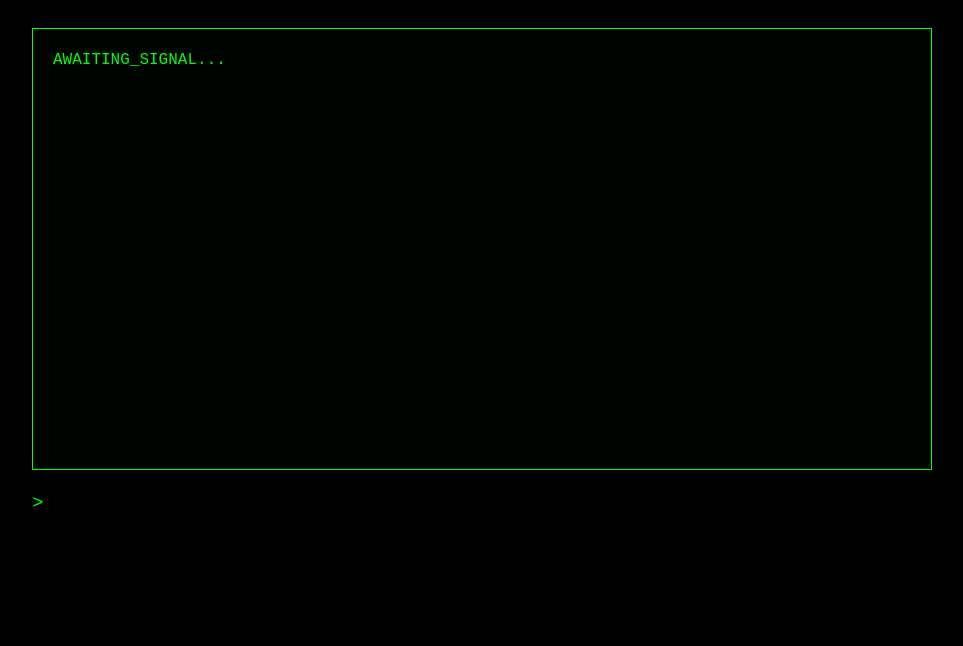
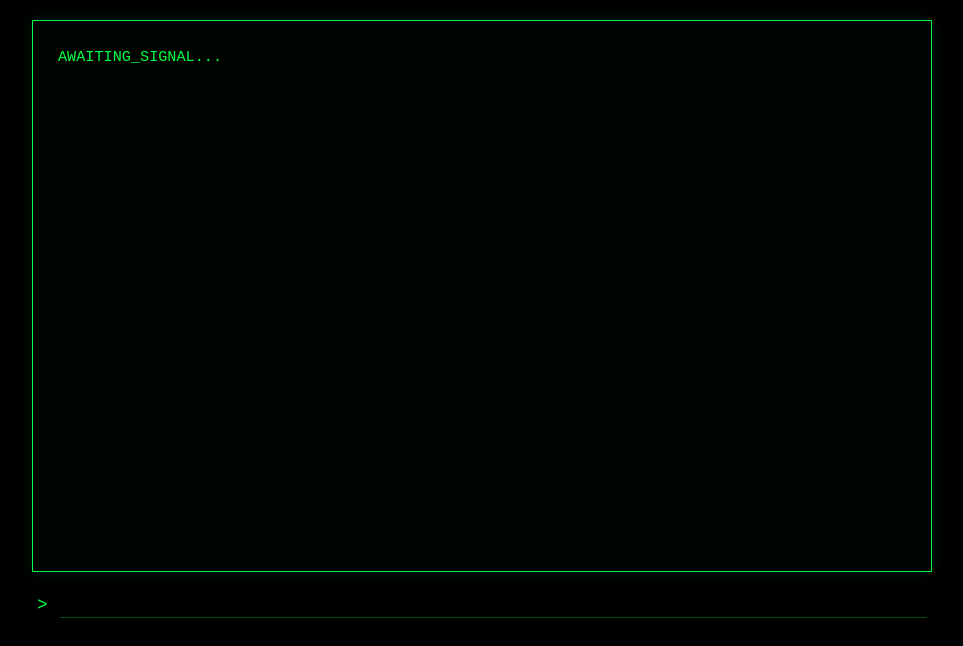
Before and after one commit to rhyscurrie-ux/the-zapper, a website: page the-zapper/public/index.html in a window 1280 px wide. Shown: the whole page, without its empty margins (158-1121 px from the left). Drawn offline with nearby package versions, Linux system fonts and the light colour scheme.

Commit message:
Update style.css

```diff
--- a/the-zapper/public/style.css
+++ b/the-zapper/public/style.css
@@ -1,24 +1,69 @@
-body { background: #000; color: #0f0; font-family: 'Courier New', Courier, monospace; padding: 20px; line-height: 1.4; }
-#terminal { max-width: 900px; margin: auto; }
+/* THE ZAPPER // MARTIS FORENSIC VISUALS */
+
+body {
+    background: #000;
+    color: #00ff41; /* The "Classic Green" frequency */
+    font-family: 'Courier New', Courier, monospace;
+    padding: 20px;
+    line-height: 1.5;
+    margin: 0;
+}
+
+#terminal {
+    max-width: 900px;
+    margin: auto;
+    display: flex;
+    flex-direction: column;
+}
+
 #output-container {
-    border: 1px solid #0f0;
-    padding: 20px;
-    margin-bottom: 20px;
-    background: rgba(0, 20, 0, 0.2);
-    min-height: 400px;
+    border: 1px solid #00ff41;
+    padding: 25px;
+    background: rgba(0, 30, 0, 0.15); /* Slight green tint inside the box */
+    min-height: 500px;
+    box-shadow: 0 0 15px rgba(0, 255, 65, 0.1);
+    margin-bottom: 15px;
 }
+
 #audit-output {
     white-space: pre-wrap;
     word-wrap: break-word;
+    font-size: 0.95em;
 }
-#input-line { display: flex; gap: 10px; font-size: 1.2em; }
+
+/* BUG 2 FIX: MathJax 3 rendering container */
+mjx-container {
+    color: #00ff41 !important;
+    display: block;
+    margin: 20px 0 !important;
+    font-size: 1.2em;
+    text-align: center;
+}
+
+#input-line {
+    display: flex;
+    gap: 12px;
+    font-size: 1.1em;
+    padding: 5px;
+}
+
 #user-input {
     background: transparent;
     border: none;
-    color: #0f0;
+    color: #00ff41;
     outline: none;
     width: 100%;
     font-family: inherit;
+    border-bottom: 1px solid rgba(0, 255, 65, 0.3);
 }
-/* Ensure LaTeX formulas are visible and green */
-.mjx-chtml { color: #0f0 !important; }
+
+/* Scrollbar styling for that retro-terminal feel */
+::-webkit-scrollbar { width: 8px; }
+::-webkit-scrollbar-track { background: #000; }
+::-webkit-scrollbar-thumb { background: #003300; border: 1px solid #00ff41; }
+
+/* Emphasis formatting for the Deciphered Waste */
+i, em {
+    color: #fff; /* Highlighting forensic terms in white for contrast */
+    font-style: italic;
+}
```
